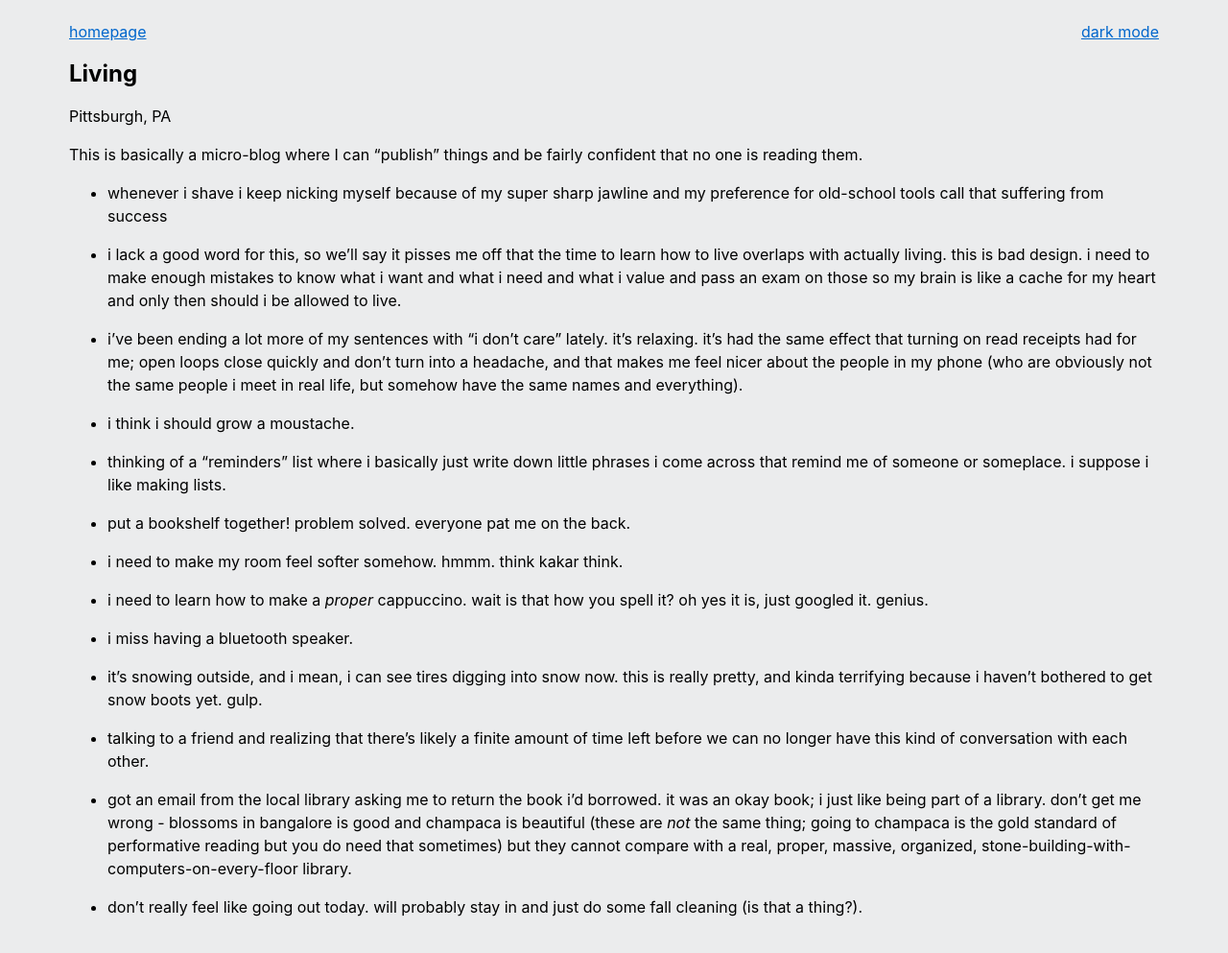
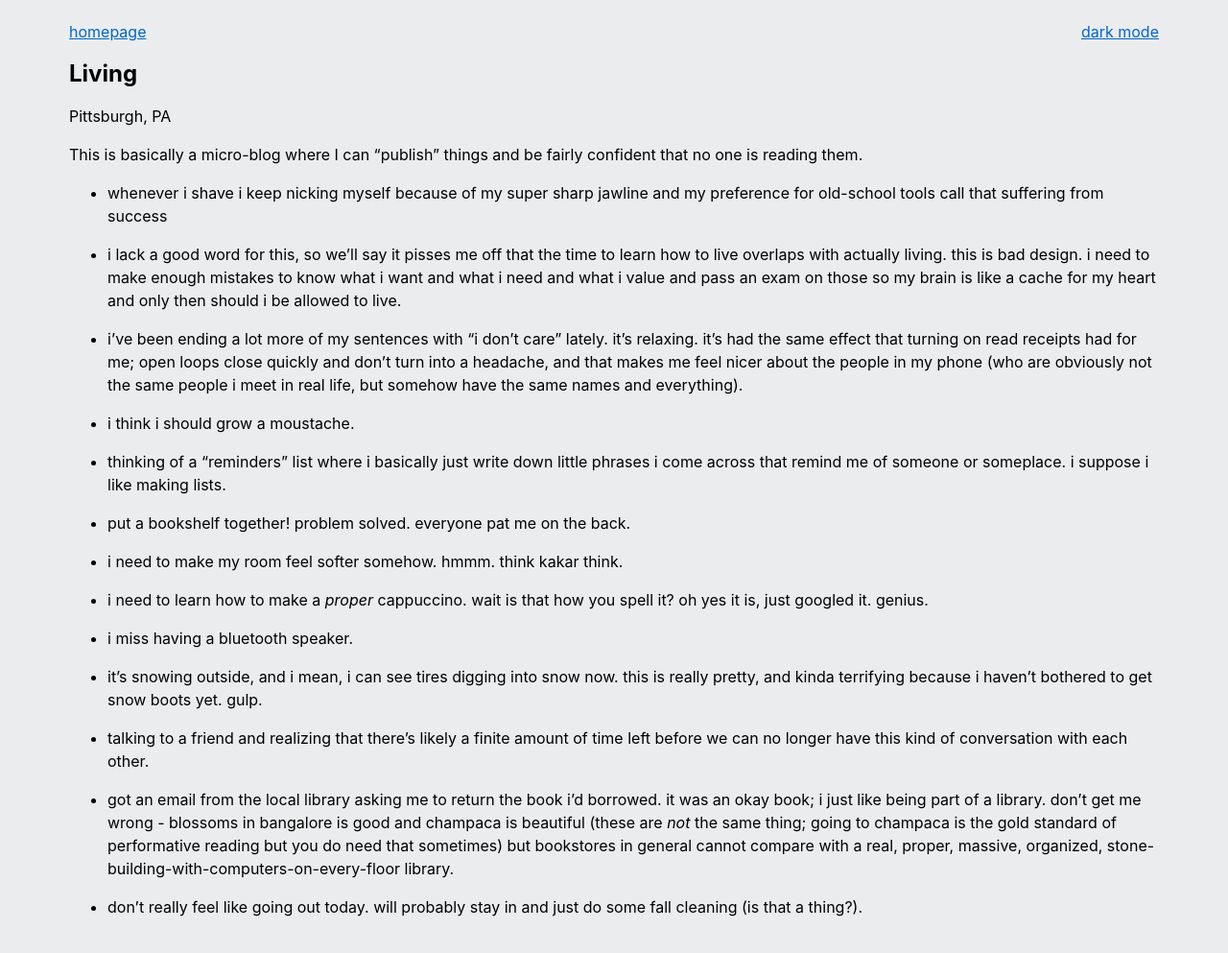
Before and after one commit to kanishk98/kanishk98.github.io, a Jekyll site: the page built from _posts/2025-12-14-living.md, in a window 1280 px wide. Shown: the whole page at 96% size. Built offline with Jekyll 4.4.1, drawn with Linux system fonts in a browser that asks for light colours; some web fonts are replaced.

Commit message:
in general

```diff
--- a/_posts/2025-12-14-living.md
+++ b/_posts/2025-12-14-living.md
@@ -29,6 +29,6 @@ This is basically a micro-blog where I can "publish" things and be fairly confid
 
 - talking to a friend and realizing that there's likely a finite amount of time left before we can no longer have this kind of conversation with each other.
 
-- got an email from the local library asking me to return the book i'd borrowed. it was an okay book; i just like being part of a library. don't get me wrong - blossoms in bangalore is good and champaca is beautiful (these are *not* the same thing; going to champaca is the gold standard of performative reading but you do need that sometimes) but they cannot compare with a real, proper, massive, organized, stone-building-with-computers-on-every-floor library.
+- got an email from the local library asking me to return the book i'd borrowed. it was an okay book; i just like being part of a library. don't get me wrong - blossoms in bangalore is good and champaca is beautiful (these are *not* the same thing; going to champaca is the gold standard of performative reading but you do need that sometimes) but bookstores in general cannot compare with a real, proper, massive, organized, stone-building-with-computers-on-every-floor library.
 
 - don't really feel like going out today. will probably stay in and just do some fall cleaning (is that a thing?).
```
